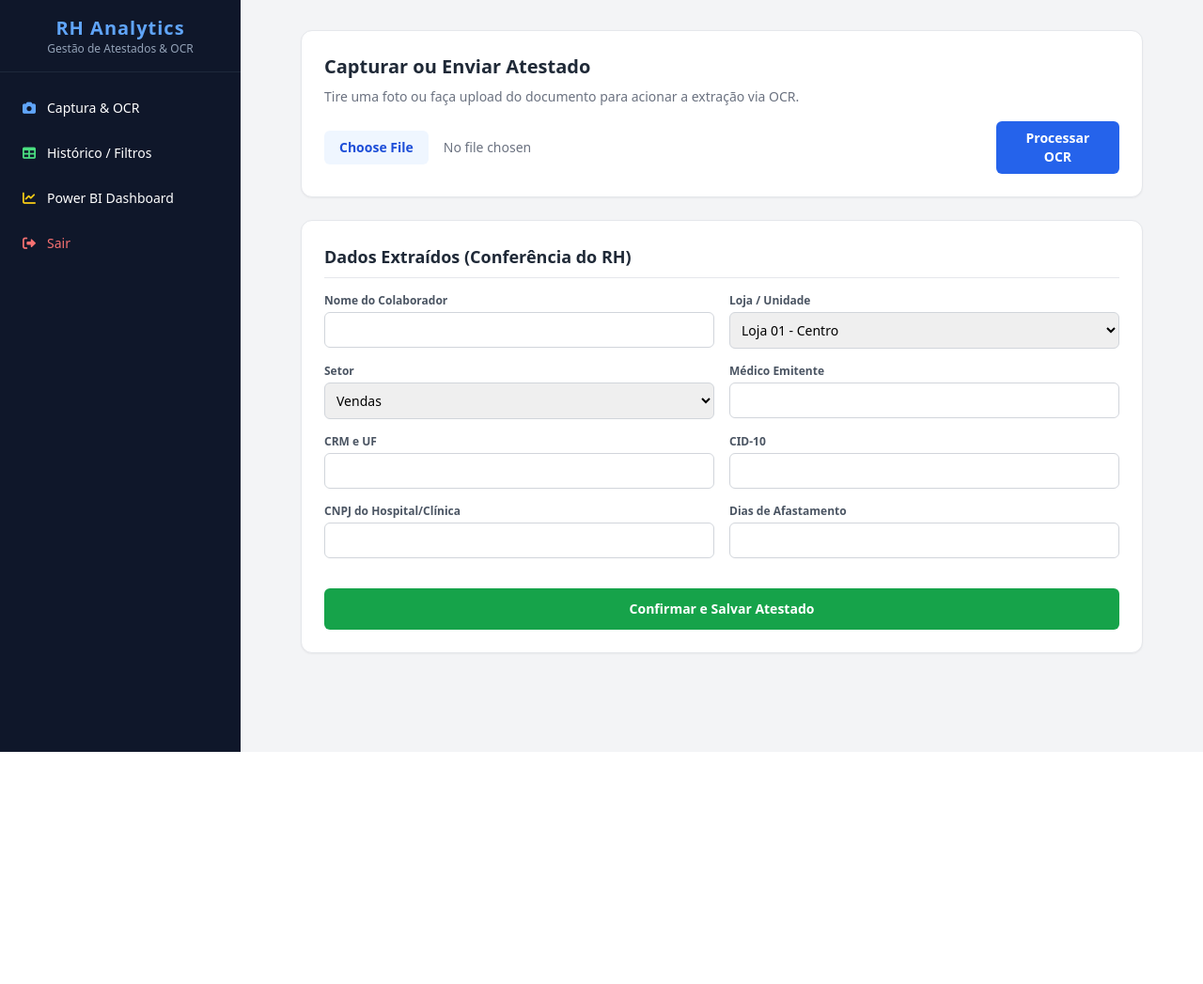
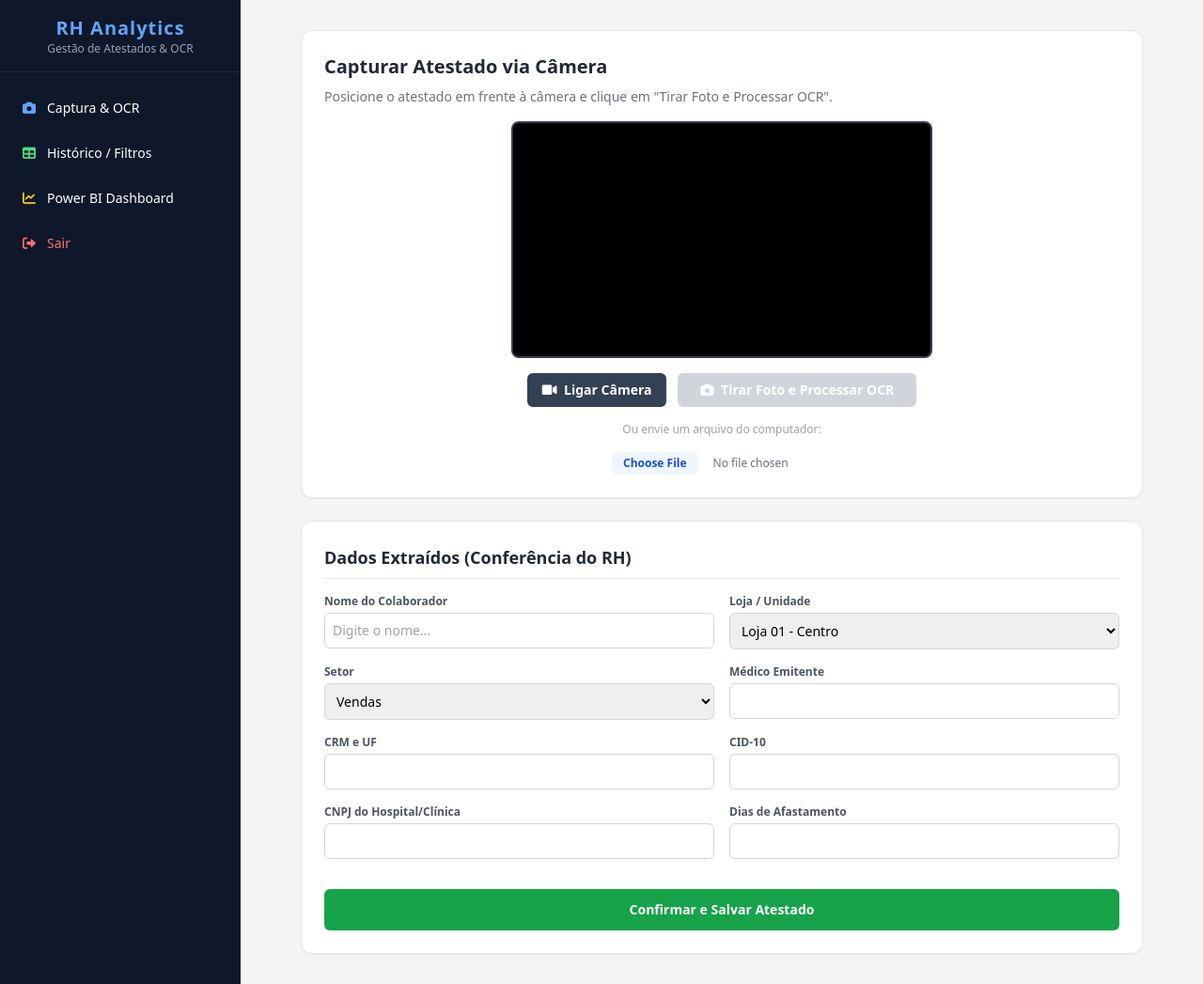
Before and after one commit to carlos-aguirre-dev/projeto-gestao-atestados-rh, a Flask app: page /scanner in a window 1280 px wide. Shown: the whole page at 94% size. Before the commit the page ends 800 px from the top, so only its background shows below. Run offline with Flask 3, Linux system fonts and the light colour scheme; some libraries are stand-ins or nearby versions.

Commit message:
docs: atualiza README e finaliza fluxo do scanner

```diff
--- /dev/null
+++ b/senhas.txt
@@ -0,0 +1,2 @@
+LOGIN:admin@empresa.com
+SENHA:123456
--- a/templates/scanner.html
+++ b/templates/scanner.html
@@ -1,16 +1,55 @@
 {% extends "base.html" %}
 {% block content %}
+<style>
+/* Animação da linha de laser do Scanner */
+@keyframes scanAnimation {
+    0% { top: 0%; opacity: 0.8; }
+    50% { opacity: 1; }
+    100% { top: 95%; opacity: 0.8; }
+}
+.scan-line {
+    position: absolute;
+    left: 0;
+    width: 100%;
+    height: 4px;
+    background: linear-gradient(90deg, rgba(59,130,246,0) 0%, rgba(59,130,246,1) 50%, rgba(59,130,246,0) 100%);
+    box-shadow: 0 0 15px 3px rgba(59, 130, 246, 0.8);
+    animation: scanAnimation 2s infinite ease-in-out;
+}
+</style>
+
 <div class="max-w-4xl mx-auto space-y-6">
     <div class="bg-white p-6 rounded-xl shadow-sm border border-gray-200">
-        <h2 class="text-xl font-bold text-gray-800 mb-2">Capturar ou Enviar Atestado</h2>
-        <p class="text-sm text-gray-500 mb-4">Tire uma foto ou faça upload do documento para acionar a extração via OCR.</p>
+        <h2 class="text-xl font-bold text-gray-800 mb-2">Capturar Atestado via Câmera</h2>
+        <p class="text-sm text-gray-500 mb-4">Posicione o atestado em frente à câmera e clique em "Tirar Foto e Processar OCR".</p>
 
-        <form id="uploadForm" class="flex flex-col md:flex-row gap-4 items-center">
-            <input type="file" id="fileInput" accept="image/*" class="block w-full text-sm text-gray-500 file:mr-4 file:py-2 file:px-4 file:rounded-md file:border-0 file:text-sm file:font-semibold file:bg-blue-50 file:text-blue-700 hover:file:bg-blue-100" required>
-            <button type="submit" id="btnProcessar" class="w-full md:w-auto bg-blue-600 hover:bg-blue-700 text-white px-6 py-2 rounded-md font-semibold text-sm transition">
-                Processar OCR
-            </button>
-        </form>
+        <!-- Câmera ao vivo e Overlay de Animação -->
+        <div class="flex flex-col items-center gap-4">
+            <div class="relative w-full max-w-md bg-black rounded-lg overflow-hidden aspect-video flex items-center justify-center border-2 border-slate-700">
+                <video id="webcam" autoplay playsinline class="w-full h-full object-cover"></video>
+                <canvas id="canvas" class="hidden"></canvas>
+
+                <!-- Overlay de Animação do Scanner (Escondido por padrão) -->
+                <div id="scannerOverlay" class="hidden absolute inset-0 bg-blue-900/20 backdrop-blur-[1px] flex flex-col justify-between">
+                    <div class="scan-line"></div>
+                    <div class="bg-black/60 text-blue-400 text-xs font-bold py-1 px-3 text-center tracking-wider">
+                        <i class="fa-solid fa-spinner fa-spin mr-1"></i> ESCANEANDO DOCUMENTO...
+                    </div>
+                </div>
+            </div>
+
+            <div class="flex flex-wrap gap-3 w-full justify-center">
+                <button id="btnLigarCam" type="button" onclick="iniciarCamera()" class="bg-slate-700 hover:bg-slate-800 text-white px-4 py-2 rounded-md font-semibold text-sm transition">
+                    <i class="fa-solid fa-video mr-1"></i> Ligar Câmera
+                </button>
+                <button id="btnCapturar" type="button" onclick="capturarEProcessar()" disabled class="bg-blue-600 hover:bg-blue-700 disabled:bg-gray-300 text-white px-6 py-2 rounded-md font-semibold text-sm transition">
+                    <i class="fa-solid fa-camera mr-1"></i> Tirar Foto e Processar OCR
+                </button>
+            </div>
+
+            <p class="text-xs text-gray-400">Ou envie um arquivo do computador:</p>
+            <input type="file" id="fileInput" accept="image/*" onchange="processarArquivo(this)" class="block text-xs text-gray-500 file:mr-4 file:py-1 file:px-3 file:rounded-md file:border-0 file:text-xs file:font-semibold file:bg-blue-50 file:text-blue-700 hover:file:bg-blue-100">
+        </div>
     </div>
 
     <!-- Formulário de Validação Manual / Pós-OCR -->
@@ -22,7 +61,7 @@
 
             <div>
                 <label class="block text-xs font-semibold text-gray-600 mb-1">Nome do Colaborador</label>
-                <input type="text" name="colaborador" id="colaborador" required class="w-full border rounded-md p-2 text-sm border-gray-300">
+                <input type="text" name="colaborador" id="colaborador" required placeholder="Digite o nome..." class="w-full border rounded-md p-2 text-sm border-gray-300">
             </div>
 
             <div>
@@ -79,34 +118,78 @@
 </div>
 
 <script>
-document.getElementById('uploadForm').addEventListener('submit', async (e) => {
-    e.preventDefault();
-    const fileInput = document.getElementById('fileInput');
-    if (!fileInput.files[0]) return;
+async function iniciarCamera() {
+    try {
+        const stream = await navigator.mediaDevices.getUserMedia({ video: true });
+        const video = document.getElementById('webcam');
+        video.srcObject = stream;
+        document.getElementById('btnCapturar').disabled = false;
+    } catch (err) {
+        alert("Não foi possível acessar a câmera. Verifique se o navegador deu permissão.");
+    }
+}
 
+async function capturarEProcessar() {
+    const video = document.getElementById('webcam');
+    const canvas = document.getElementById('canvas');
+    const context = canvas.getContext('2d');
+
+    if (!video.videoWidth) {
+        alert("Ligue a câmera primeiro antes de tirar a foto.");
+        return;
+    }
+
+    canvas.width = video.videoWidth;
+    canvas.height = video.videoHeight;
+    context.drawImage(video, 0, 0, canvas.width, canvas.height);
+
+    canvas.toBlob(async (blob) => {
+        const formData = new FormData();
+        formData.append('file', blob, 'captura_camera.jpg');
+        await enviarParaOCR(formData);
+    }, 'image/jpeg');
+}
+
+async function processarArquivo(input) {
+    if (!input.files[0]) return;
     const formData = new FormData();
-    formData.append('file', fileInput.files[0]);
+    formData.append('file', input.files[0]);
+    await enviarParaOCR(formData);
+}
 
-    const btn = document.getElementById('btnProcessar');
-    btn.innerText = "Lendo imagem...";
+async function enviarParaOCR(formData) {
+    const btn = document.getElementById('btnCapturar');
+    const overlay = document.getElementById('scannerOverlay');
+
+    // Ativa animação do scanner
+    overlay.classList.remove('hidden');
     btn.disabled = true;
 
     try {
         const response = await fetch('/processar-ocr', { method: 'POST', body: formData });
         const data = await response.json();
 
+        // Preenche o formulário com o resultado do OCR
         document.getElementById('medico').value = data.medico || '';
         document.getElementById('crm').value = data.crm || '';
         document.getElementById('cid').value = data.cid || '';
         document.getElementById('cnpj').value = data.cnpj || '';
         document.getElementById('dias_afastamento').value = data.dias_afastamento || 1;
         document.getElementById('caminho_imagem').value = data.caminho_imagem || '';
+
+        // Se o nome do colaborador estiver vazio, coloca um nome fictício para facilitar
+        if (!document.getElementById('colaborador').value) {
+            document.getElementById('colaborador').value = 'Colaborador de Teste';
+        }
     } catch (err) {
-        alert('Erro ao processar imagem.');
+        alert('Erro ao enviar imagem.');
     } finally {
-        btn.innerText = "Processar OCR";
-        btn.disabled = false;
+        // Desativa a animação do scanner após 1.5s
+        setTimeout(() => {
+            overlay.classList.add('hidden');
+            btn.disabled = false;
+        }, 1200);
     }
-});
+}
 </script>
 {% endblock %}
```
Also changed, not shown: README.md.
